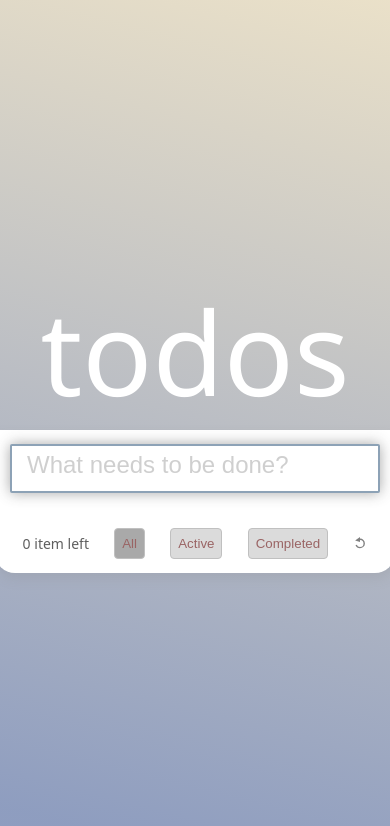
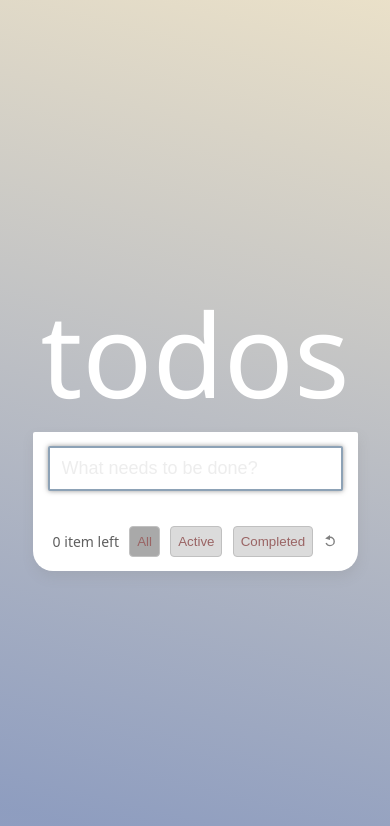
Before and after one commit to solarxweb/testexercise.todos, a React (Create React App) app: page / in a window 390 px wide. Shown: the top 826 px of the page. Built offline with nearby package versions, Linux system fonts and the light colour scheme.

Commit message:
ui update / width + accept buttons

```diff
--- a/src/components/App.css
+++ b/src/components/App.css
@@ -35,21 +35,27 @@ main {
   width: 100%;
 
   margin-bottom: 15px;
-  padding: 15px;
+  padding: 12px;
   border: 1px solid rgba(53, 83, 218, 0.045);
 }
 
 .task-input:focus {
+  font-size: 15px;
   outline: none;
   border: .15rem solid #8da2b6;
   border-radius: 2px;
-  box-shadow: 0px 0px 14px #37373770;
+  box-shadow: 0px 0px 5px #888888df;
 }
 
 .task-input::placeholder {
   color: #5f5f5f4d;
   font-weight: 400;
-  font-size: 24px;
+  font-size: 19px;
+}
+
+.task-input:focus::placeholder {
+  font-size: 18px;
+  color: #5f5f5f1d;
 }
 
 .title {
@@ -69,7 +75,7 @@ main {
 .todo-list__body {
   display: flex;
   flex-direction: column;
-  width: 400px;
+  width: 500px;
   background-color: rgb(255, 255, 255);
   padding: 14px 15px;
   border-radius: 2px 2px 20px 20px;
@@ -87,38 +93,48 @@ main {
 /* =============> LI ELEMENT OF TASK ONLY <=======================  */
 /* ################################################################ */
 
-.item__body {
-  font-family:
-    system-ui, -apple-system, BlinkMacSystemFont, 'Segoe UI',
-    Roboto, Oxygen, Ubuntu, Cantarell,
-    'Open Sans', 'Helvetica Neue', sans-serif;
 
-  display: flex;
-  align-items: center;
-  justify-content: space-between;
+@media (max-width: 412px) {
+  .todo-list__body {
+    width: 325px;
+  }
+
 }
 
 .btn-confirm {
-  width: 65px;
-  height: 26px;
+  align-self: flex-end;
+  font-size: 11px;
+  min-width: 52px;
+  height: 22px;
 
   border: 1px solid rgb(205, 205, 205);
   border-radius: 12px;
-  padding: 5px 12px;
+  margin: 0px 0px 0px 24px;
   background-color: #ebebebe8;
   background-image: linear-gradient(transparent 20%, rgb(175, 206, 218), transparent 94%);
 }
 
 .todo-list__item .item__body {
-  width: 100%;
-  height: auto;
+  display: flex;
+  align-items: center;
 
-  font-size: 15px;
+  font-size: 13px;
+  font-family:
+    system-ui, -apple-system, BlinkMacSystemFont, 'Segoe UI',
+    Roboto, Oxygen, Ubuntu, Cantarell,
+    'Open Sans', 'Helvetica Neue', sans-serif;
   text-align: justify;
   line-height: 1.02em;
+
   overflow-wrap: break-word;
   padding: 10px 15px;
   transition: background-color 211ms ease;
+}
+
+.item__body p {
+  width: 70%;
+  max-width: 100%;
+  flex-grow: 1;
 }
 
 .todo-list__item:not(:last-child) {
--- a/src/components/App.tsx
+++ b/src/components/App.tsx
@@ -91,17 +91,17 @@ const App = () => {
       })}
       ref={item.id === filteredItems.at(-1)?.id ? lastTask : null}>
         <div className='item__body'>
-          {item.title}
+          <p>{item.title}</p>
           {
-          (item.status === 'active' || item.status === 'inactive') ? <button className='btn-confirm' onClick={() =>
-            changeStatus(item.status as 'active' | 'inactive', item.id!, item.developer!)}>
+          (item.status === 'active' || item.status === 'inactive') ?
+          <button className='btn-confirm' onClick={() => changeStatus(item.status as 'active' | 'inactive', item.id!, item.developer!)}>
             {item.status === 'active' ? 'done?' : 'take it'}
-          </button>
-          : null
+          </button> : null
         }
         </div>
       </li>
-    ));
+    )
+  );
   };
 
   return (
@@ -155,7 +155,7 @@ const App = () => {
               </button>
               <button type='button' className='reset-button' onClick={() => dispatch(removeCompleted({status: 'completed'}))}>
                 <svg viewBox='0 0 20 20' width={14} height={14}>
-                  <circle r="6" cx="10" cy="12" fill="none" stroke="grey" stroke-width="2" stroke-dasharray="16 10"/>
+                  <circle r="6" cx="10" cy="12" fill="none" stroke="grey" stroke-width="2" strokeDasharray="16 10"/>
                   <polygon points="3,8 10,10 10,3" fill='grey'/>
                 </svg>
                 <div className="reset-button__tooltip">Remove completed</div>
```
